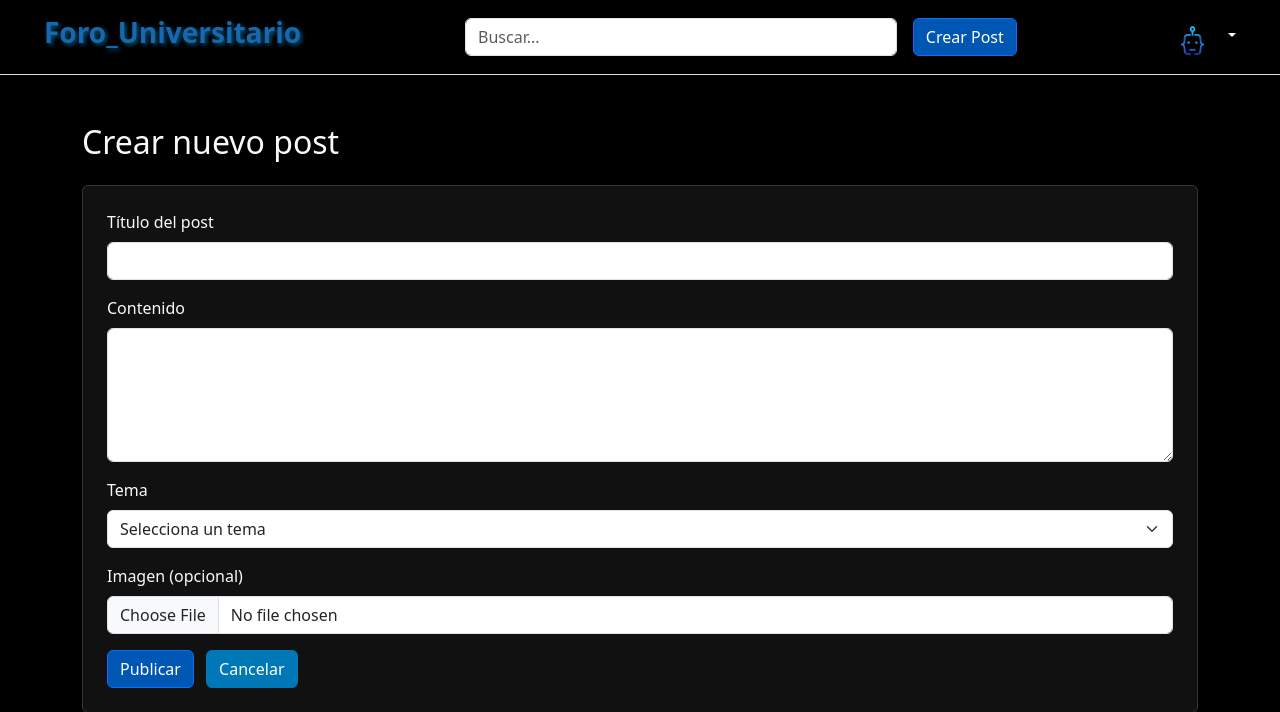
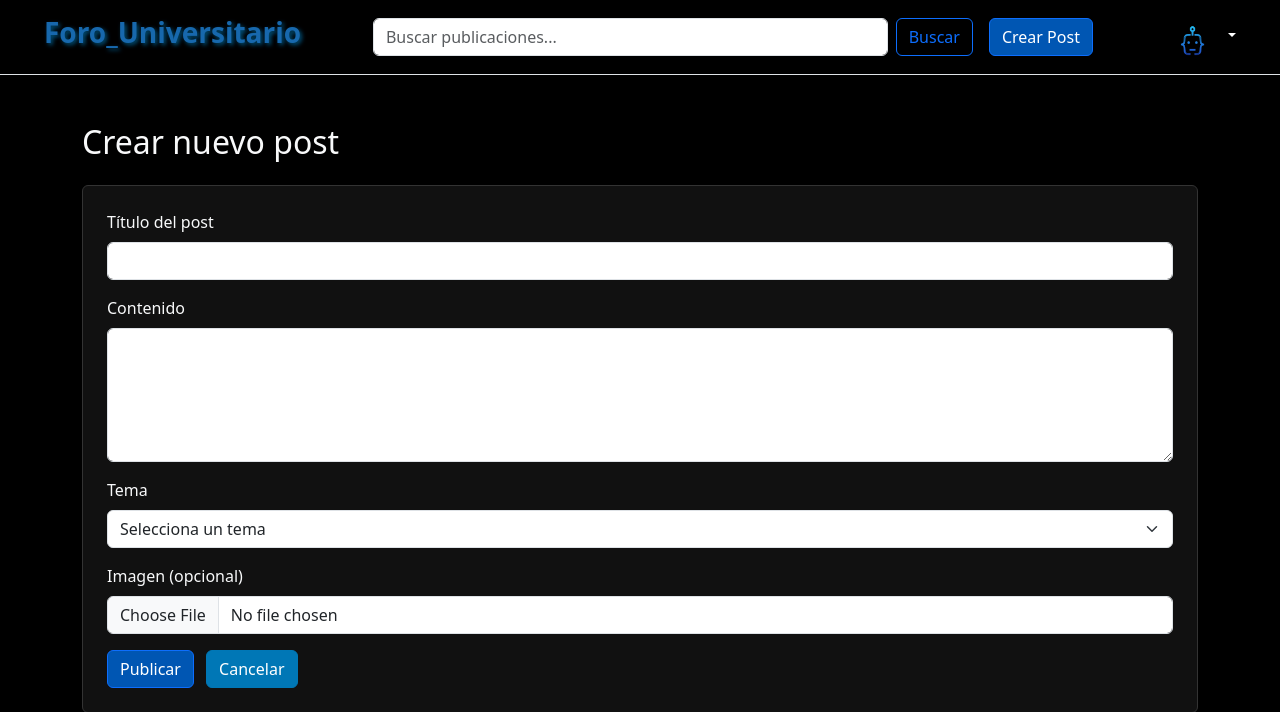
Before and after one commit to FranciscoGarciaMorales/forouniversitario.site, a PHP site: page /Proyecto_ForoUniversitario2/vistas/post/nuevoPost.php in a window 1280 px wide. Shown: the top 712 px of the page. Run offline with PHP 8.4, Linux system fonts and the light colour scheme.

Commit message:
Creación de busqueda
Creación monitor de busqueda mediante palabras clave por titulo, modificación en header, post y perfil

```diff
--- a/inc/header.php
+++ b/inc/header.php
@@ -1,15 +1,19 @@
 
 <header class="p-3 mb-3 border-bottom colorBarra">
   <div class="container-fluid">
-    <div class="d-flex align-items-center justify-content-between">
+    <div class="d-flex flex-grow-1 align-items-center justify-content-center "> <!--justify-content-between-->
 
       <!-- Sección Izquierda: Título Foro Universitario alineado a la izquierda -->
       <h1 class="navbar-brand fs-3 fw-bold text-primary ms-3 h1-tecno">Foro_Universitario</h1>
 
       <!-- Sección Centro: Barra de búsqueda + Crear Post (centrados) -->
       <div class="d-flex flex-grow-1 justify-content-center">
-        <form class="mx-3 w-50" role="search">
+        <!--<form class="mx-3 w-50" role="search">
           <input type="search" class="form-control" placeholder="Buscar..." aria-label="Search">
+        </form> -->
+        <form action="" method="get" class="d-flex flex-grow-1 me-3" role="search" style="max-width: 600px; width: 100%;">
+          <input class="form-control me-2 " type="search" name="q" placeholder="Buscar publicaciones..." aria-label="Buscar">
+          <button class="btn btn-outline-primary" type="submit">Buscar</button>
         </form>
         <a href="../post/nuevoPost.php" class="btn btn-primary">Crear Post</a>
       </div>
@@ -21,7 +25,7 @@
             <img src="../../assets/img/robot_foro.png" alt="Usuario" width="55" height="40" class="rounded-circle">
           </a>
           <ul class="dropdown-menu text-small" aria-labelledby="userDropdown">
-            <li><a class="dropdown-item" href="../perfil/index.php">Perfil</a></li>
+            <li><a class="dropdown-item" href="../perfil/indexperfil.php">Perfil</a></li>
             <li><a class="dropdown-item" href="../perfil/configuracion.php">Configuración</a></li>
             <li><a class="dropdown-item" href="cerrarSesion.php">Cerrar Sesión</a></li>
           </ul>
--- a/vistas/post/nuevoPost.php
+++ b/vistas/post/nuevoPost.php
@@ -52,7 +52,7 @@ $temas = ["Tecnología", "Música", "Películas y TV", "Naturaleza", "Interesant
         <input type="hidden" name="usuario_id" value="<?= $user['id'] ?>">
 
         <button type="submit" class="btn btn-primary">Publicar</button>
-        <a href="../perfil/index.php" class="btn btn-secondary ms-2">Cancelar</a>
+        <a href="../perfil/indexperfil.php" class="btn btn-secondary ms-2">Cancelar</a>
     </form>
 </div>
 
```
Also changed, not shown: vistas/perfil/indexperfil.php (+27 -0 lines).
